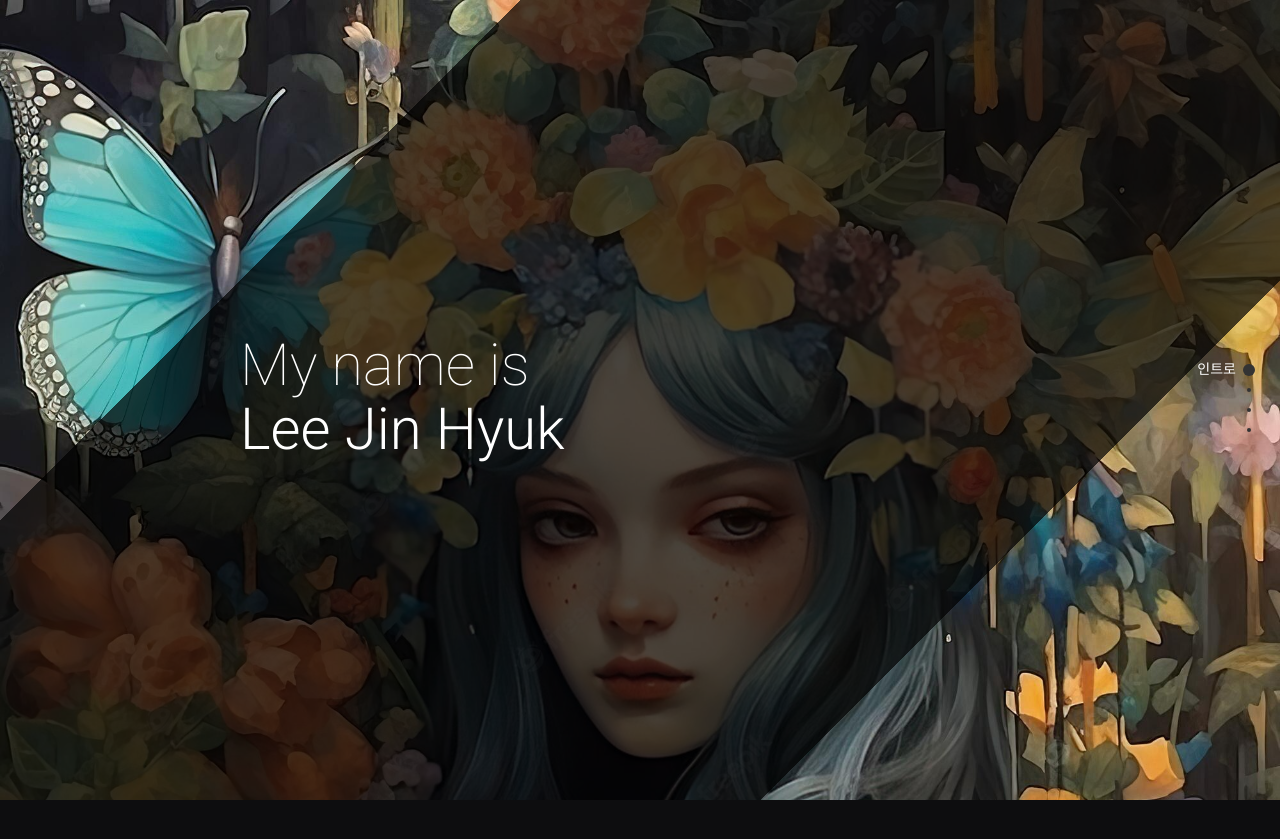
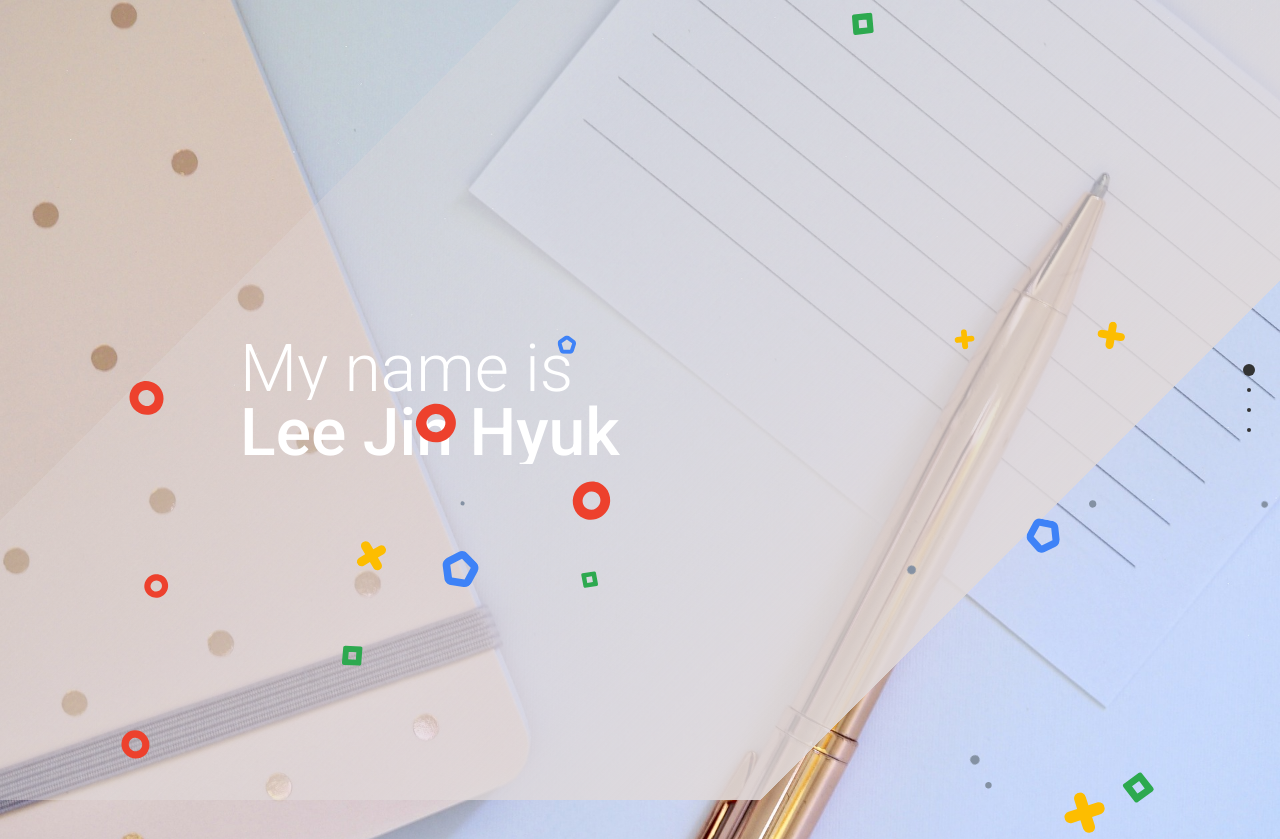
Before and after one commit to 1213212132/re_portpolio, a PHP site: page / in a window 1280 px wide. Before the commit the page ends 800 px from the top, so only its background shows below. Run offline with PHP 8.4, Linux system fonts and the light colour scheme; some libraries are stand-ins or nearby versions; some web fonts are replaced.

Commit message:
Add files via upload

```diff
--- a/css/main.css
+++ b/css/main.css
@@ -1,42 +1,32 @@
-@charset "UTF-8";
-
 * {
   box-sizing: border-box;
 }
 
 body {
-  background: #000 url(../images/y.jpg) no-repeat center 0%/cover;
+  background: #000 url(../images/whitespace-3435352_1920.jpg) no-repeat center 0%/cover;
   transition: background-position 0.3s ease-in-out;
 }
-
 body.fp-viewing-0 {
   background-position: center 0%;
 }
-
 body.fp-viewing-1 {
   background-position: center 50%;
 }
-
 body.fp-viewing-2 {
   background-position: center 100%;
 }
-
 body.fp-viewing-3 {
   background-position: center 30%;
 }
 
 .one,
 .three {
-  background: linear-gradient(-45deg, transparent 25%, rgba(0, 0, 0, 0.7) 25%, rgba(0, 0, 0, 0.7) 75%, transparent 75%, transparent 100%);
+  background: linear-gradient(-45deg, transparent 25%, rgba(224, 217, 217, 0.897) 25%, rgba(224, 217, 217, 0.3) 75%, transparent 75%, transparent 100%);
 }
 
-.two {
-  background: linear-gradient(45deg, transparent 25%, rgba(0, 0, 0, 0.7) 25%, rgba(0, 0, 0, 0.7) 75%, transparent 75%, transparent 100%);
-  text-align: right;
-}
-
+.two,
 .four {
-  background: linear-gradient(45deg, transparent 25%, rgba(0, 0, 0, 0.7) 25%, rgba(0, 0, 0, 0.7) 75%, transparent 75%, transparent 100%);
+  background: linear-gradient(45deg, transparent 25%, rgba(224, 217, 217, 0.897) 25%, rgba(224, 217, 217, 0.3) 75%, transparent 75%, transparent 100%);
   text-align: right;
 }
 
@@ -44,7 +34,7 @@ h1,
 h2 {
   color: #fff;
   font-family: "Roboto", sans-serif;
-  font-size: 58px;
+  font-size: 66px;
   height: 64px;
   line-height: 3.5;
   max-width: 830px;
@@ -55,12 +45,12 @@ h2 {
 }
 
 h1 {
-  font-weight: 100;
+  font-weight: 300;
   transition-delay: 0.3s;
 }
 
 h2 {
-  font-weight: 300;
+  font-weight: 500;
   transition-delay: 0.8s;
 }
 
@@ -69,4 +59,36 @@ h2 {
   line-height: 1;
 }
 
-/*이미지 배치*/
+/**/
+.pentahedron {
+  position: absolute;
+  width: 100%;
+  height: 100%;
+  fill: #3E82F7;
+}
+
+.point {
+  fill: #8491A3;
+}
+
+.rhombus {
+  fill: #2DA94F;
+  stroke: #2DA94F;
+}
+
+.x {
+  fill: #FDBD00;
+}
+
+.circle {
+  fill: #ED412D;
+}
+
+svg {
+  display: block;
+  width: 30px;
+  height: 30px;
+  position: absolute;
+  top: 0PX;
+  transform: translateZ(0px);
+}/*# sourceMappingURL=main.css.map */
--- a/css/main.scss
+++ b/css/main.scss
@@ -8,7 +8,7 @@ $body__bg: #000;
 }
 
 body {
-    background: $body__bg url(../images/y.jpg) no-repeat center 0% / cover;
+    background: $body__bg url(../images/whitespace-3435352_1920.jpg) no-repeat center 0% / cover;
     transition: background-position .3s ease-in-out;
 
     &.fp-viewing-0 {
@@ -28,26 +28,26 @@ body {
     }
 }
 
+
+
 .one,
 .three {
-    background: linear-gradient(-45deg, transparent 25%, $slideBg 25%, $slideBg 75%, transparent 75%, transparent 100%);
+    background: linear-gradient(-45deg, transparent 25%, rgba(224, 217, 217, 0.897) 25%, rgba(224, 217, 217, 0.3) 75%, transparent 75%, transparent 100%);
 }
 
-.two {
-    background: linear-gradient(45deg, transparent 25%, $slideBg 25%, $slideBg 75%, transparent 75%, transparent 100%);
+.two,
+.four {
+    background: linear-gradient(45deg, transparent 25%, rgba(224, 217, 217, 0.897) 25%, rgba(224, 217, 217, 0.3) 75%, transparent 75%, transparent 100%);
     text-align: right;
 }
 
-.four {
-    background: linear-gradient(45deg, transparent 25%, $slideBg 25%, $slideBg 75%, transparent 75%, transparent 100%);
-    text-align: right;
-}
+
 
 h1,
 h2 {
     color: $text--primary;
     font-family: 'Roboto', sans-serif;
-    font-size: 58px;
+    font-size: 66px;
     height: 64px;
     line-height: 3.5;
     max-width: 830px;
@@ -58,12 +58,12 @@ h2 {
 }
 
 h1 {
-    font-weight: 100;
+    font-weight: 300;
     transition-delay: .3s;
 }
 
 h2 {
-    font-weight: 300;
+    font-weight: 500;
     transition-delay: .8s;
 }
 
@@ -75,5 +75,43 @@ h2 {
     }
 }
 
+/**/
 
-/*이미지 배치*/
+
+.pentahedron {
+    position: absolute;
+    width: 100%;
+    height: 100%;
+    fill: #3E82F7;
+
+}
+
+.point {
+    fill: #8491A3;
+}
+
+.rhombus {
+    fill: #2DA94F;
+    stroke: #2DA94F;
+}
+
+
+.x {
+    fill: #FDBD00;
+}
+
+
+.circle {
+    fill: #ED412D;
+}
+
+
+svg {
+
+    display: block;
+    width: 30px;
+    height: 30px;
+    position: absolute;
+    top: 0PX;
+    transform: translateZ(0px);
+}
--- a/index.html
+++ b/index.html
@@ -37,7 +37,9 @@
 
         <main>
             <div id="fullpage">
-                <div class="section one">
+                <div id="section1" class="section one">
+
+
                     <h1>
                         My name is
                     </h1>
@@ -45,7 +47,7 @@
                         Lee Jin Hyuk
                     </h2>
                 </div>
-                <div class="section two">
+                <div id="section2" class="section two">
                     <h1>
                         I like to make
                     </h1>
@@ -53,7 +55,7 @@
                         Webstite
                     </h2>
                 </div>
-                <div class="section three">
+                <div id="section3" class="section three">
                     <h1>
                         This is
                     </h1>
@@ -62,9 +64,11 @@
                     </h2>
                 </div>
 
-                <section class="section four">
 
-                </section>
+                <div id="section04" class="section four">
+                    <h3>자기소개</h3>
+                </div>
+
             </div>
         </main>
 
--- a/js/main.js
+++ b/js/main.js
@@ -4,7 +4,7 @@ $(function () {
         navigation: true,//네비게이션 유무
         navigationPosition: "right",//네비게이션 위치
         sectionsColor: [],//각 섹션 배경색, 배열의 형식
-        navigationTooltips: ["인트로", "NEWS", "3번", "4번"],//네비게이션 텍스트, 배열의 형식
+        // navigationTooltips: ["인트로", "NEWS", "3번", "4번"],//네비게이션 텍스트, 배열의 형식
         showActiveTooltip: true,//네비게이션 선택 메뉴 활성화
 
 
@@ -13,3 +13,97 @@ $(function () {
 
 
 })
+
+
+class Particle {
+
+    constructor(svg, coordinates, friction) {
+        this.svg = svg
+        this.steps = ($(window).height()) / 2
+        this.item = null
+        this.friction = friction
+        this.coordinates = coordinates
+        this.position = this.coordinates.y
+        this.dimensions = this.render()
+        this.rotation = Math.random() > 0.5 ? "-" : "+"
+        this.scale = 0.5 + Math.random()
+        this.siner = 200 * Math.random()
+    }
+
+    destroy() {
+        this.item.remove()
+    }
+
+    move() {
+        this.position = this.position - this.friction
+        let top = this.position;
+        let left = this.coordinates.x + Math.sin(this.position * Math.PI / this.steps) * this.siner;
+        this.item.css({
+            transform: "translateX(" + left + "px) translateY(" + top + "px) scale(" + this.scale + ") rotate(" + (this.rotation) + (this.position + this.dimensions.height) + "deg)"
+        })
+
+        if (this.position < -(this.dimensions.height)) {
+            this.destroy()
+            return false
+        } else {
+            return true
+        }
+    }
+
+    render() {
+        this.item = $(this.svg, {
+            css: {
+                transform: "translateX(" + this.coordinates.x + "px) translateY(" + this.coordinates.y + "px)"
+            }
+        })
+        $("body").append(this.item)
+        return {
+            width: this.item.width(),
+            height: this.item.height()
+        }
+    }
+}
+
+const rhombus = '<svg viewBox="0 0 13 14"><path class="rhombus" d="M5.9,1.2L0.7,6.5C0.5,6.7,0.5,7,0.7,7.2l5.2,5.4c0.2,0.2,0.5,0.2,0.7,0l5.2-5.4 C12,7,12,6.7,11.8,6.5L6.6,1.2C6.4,0.9,6.1,0.9,5.9,1.2L5.9,1.2z M3.4,6.5L6,3.9c0.2-0.2,0.5-0.2,0.7,0l2.6,2.6 c0.2,0.2,0.2,0.5,0,0.7L6.6,9.9c-0.2,0.2-0.5,0.2-0.7,0L3.4,7.3C3.2,7.1,3.2,6.8,3.4,6.5L3.4,6.5z" /></svg>'
+
+const pentahedron = '<svg viewBox="0 0 561.8 559.4"><path class="pentahedron" d="M383.4,559.4h-204l-2.6-0.2c-51.3-4.4-94-37-108.8-83l-0.2-0.6L6,276.7l-0.2-0.5c-14.5-50,3.1-102.7,43.7-131.4 L212.1,23C252.4-7.9,310.7-7.9,351,23l163.5,122.5l0.4,0.3c39,30.3,56,82.6,42.2,130.3l-0.3,1.1l-61.5,198 C480.4,525.6,435.5,559.4,383.4,559.4z M185.5,439.4h195.2l61.1-196.8c0-0.5-0.3-1.6-0.7-2.1L281.5,120.9L120.9,241.2 c0,0.3,0.1,0.7,0.2,1.2l60.8,195.8C182.5,438.5,183.7,439.1,185.5,439.4z M441,240.3L441,240.3L441,240.3z"/></svg>'
+const x = '<svg viewBox="0 0 12 12"> <path class="x" d="M10.3,4.3H7.7V1.7C7.7,0.8,7,0,6,0S4.3,0.8,4.3,1.7v2.5H1.7C0.8,4.3,0,5,0,6s0.8,1.7,1.7,1.7h2.5v2.5 C4.3,11.2,5,12,6,12s1.7-0.8,1.7-1.7V7.7h2.5C11.2,7.7,12,7,12,6S11.2,4.3,10.3,4.3z"/></svg>'
+
+const circle = '<svg x="0px" y="0px" viewBox="0 0 13 12"> <path class="circle" d="M6.5,0.1C3.4,0.1,0.8,2.8,0.8,6s2.6,5.9,5.7,5.9s5.7-2.7,5.7-5.9S9.7,0.1,6.5,0.1L6.5,0.1z M6.5,8.8 C5,8.8,3.8,7.6,3.8,6S5,3.2,6.5,3.2S9.2,4.4,9.2,6S8,8.8,6.5,8.8L6.5,8.8z"/> </svg>'
+
+const point = '<svg viewBox="0 0 12 12"> <path class="point" d="M6,7.5L6,7.5C5.1,7.5,4.5,6.9,4.5,6v0c0-0.9,0.7-1.5,1.5-1.5h0c0.9,0,1.5,0.7,1.5,1.5v0C7.5,6.9,6.9,7.5,6,7.5z "/> </svg>'
+
+function randomInt(min, max) {
+    return Math.floor(Math.random() * (max - min + 1) + min);
+}
+
+const data = [point, rhombus, pentahedron, circle, x]
+
+let isPaused = false;
+window.onblur = function () {
+    isPaused = true;
+}.bind(this)
+window.onfocus = function () {
+    isPaused = false;
+}.bind(this)
+
+let particles = []
+
+setInterval(function () {
+    if (!isPaused) {
+        particles.push(
+            new Particle(data[randomInt(0, data.length - 1)], {
+                "x": (Math.random() * $(window).width()),
+                "y": $(window).height()
+            }, (1 + Math.random() * 3))
+        )
+    }
+}, 200)
+
+function update() {
+    particles = particles.filter(function (p) {
+        return p.move()
+    })
+    requestAnimationFrame(update.bind(this))
+}
+update()
```
Also changed, not shown: images/whitespace-3435352_1920.jpg (added), 1 other file.
